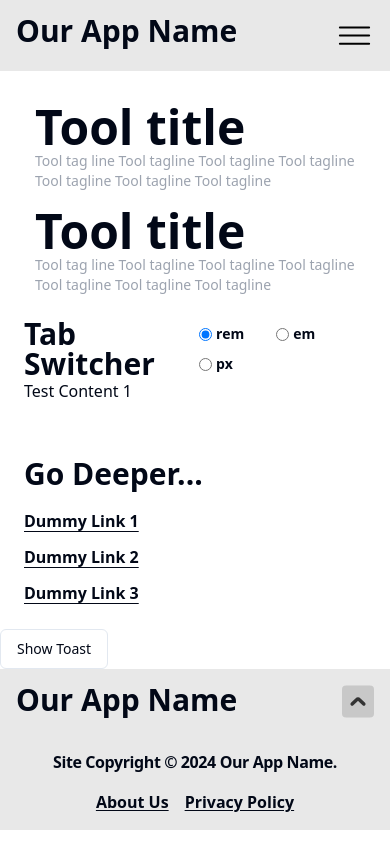
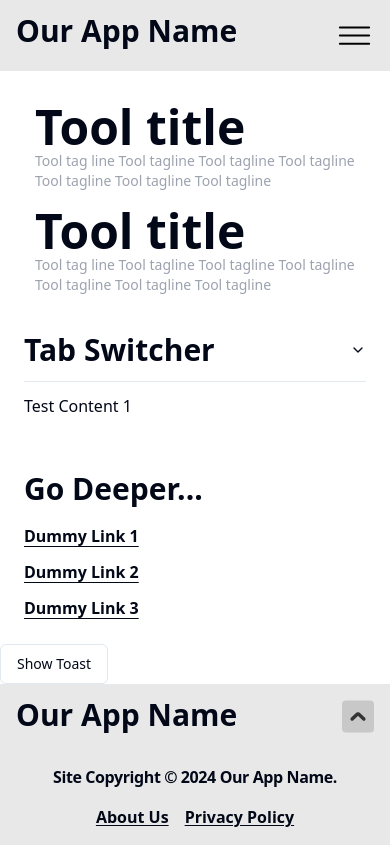
Before and after one commit to chingu-voyages/devex.tools, a React (Vite) app in the folder fetools-app/: page / in a window 390 px wide. Built offline with nearby package versions, Linux system fonts and the light colour scheme.

Commit message:
Add shadcn accordion and update tabSwitcher component mobile design

```diff
--- /dev/null
+++ b/fetools-app/components/ui/accordion.jsx
@@ -0,0 +1,41 @@
+import * as React from "react"
+import * as AccordionPrimitive from "@radix-ui/react-accordion"
+import { ChevronDown } from "lucide-react"
+
+import { cn } from "@/lib/utils"
+
+const Accordion = AccordionPrimitive.Root
+
+const AccordionItem = React.forwardRef(({ className, ...props }, ref) => (
+  <AccordionPrimitive.Item ref={ref} className={cn("border-b", className)} {...props} />
+))
+AccordionItem.displayName = "AccordionItem"
+
+const AccordionTrigger = React.forwardRef(({ className, children, ...props }, ref) => (
+  <AccordionPrimitive.Header className="flex">
+    <AccordionPrimitive.Trigger
+      ref={ref}
+      className={cn(
+        "flex flex-1 items-center justify-between py-4 font-medium transition-all hover:underline [&[data-state=open]>svg]:rotate-180",
+        className
+      )}
+      {...props}>
+      {children}
+      <ChevronDown className="h-4 w-4 shrink-0 transition-transform duration-200" />
+    </AccordionPrimitive.Trigger>
+  </AccordionPrimitive.Header>
+))
+AccordionTrigger.displayName = AccordionPrimitive.Trigger.displayName
+
+const AccordionContent = React.forwardRef(({ className, children, ...props }, ref) => (
+  <AccordionPrimitive.Content
+    ref={ref}
+    className="overflow-hidden text-sm transition-all data-[state=closed]:animate-accordion-up data-[state=open]:animate-accordion-down"
+    {...props}>
+    <div className={cn("pb-4 pt-0", className)}>{children}</div>
+  </AccordionPrimitive.Content>
+))
+
+AccordionContent.displayName = AccordionPrimitive.Content.displayName
+
+export { Accordion, AccordionItem, AccordionTrigger, AccordionContent }
--- a/fetools-app/package.json
+++ b/fetools-app/package.json
@@ -10,6 +10,7 @@
     "preview": "vite preview"
   },
   "dependencies": {
+    "@radix-ui/react-accordion": "^1.1.2",
     "@radix-ui/react-slot": "^1.0.2",
     "@radix-ui/react-toast": "^1.1.5",
     "class-variance-authority": "^0.7.0",
--- a/fetools-app/src/components/TabSwitcher.jsx
+++ b/fetools-app/src/components/TabSwitcher.jsx
@@ -1,4 +1,11 @@
 import { useState } from "react"
+import {
+    Accordion,
+    AccordionContent,
+    AccordionItem,
+    AccordionTrigger,
+} from "@/components/ui/accordion"
+
 
 export default function TabSwitcher({buttons, children}){
 
@@ -23,7 +30,8 @@ export default function TabSwitcher({buttons, children}){
         <div id="tab-switcher"
         className="flex flex-col flex-1 p-6 mb-2
         sm:p-12 lg:px-48 lg:py-20">
-            <div className="flex flex-1 justify-between">
+            <div id="tab-switcher-sm" className="max-[420px]:hidden">
+                <div className="flex flex-1 justify-between ">
                     <h2 className="font-bold text-3xl leading-none">Tab Switcher</h2>
                     <fieldset className="flex flex-wrap items-center gap-x-8">
                         {radioButtons(buttons)}
@@ -34,6 +42,26 @@ export default function TabSwitcher({buttons, children}){
                     {children[displayedContent]}
                 </div>
             </div>
+
+            <div id="tab-switcher-mobile" className="min-[420px]:hidden">
+                <Accordion type="single" collapsible>
+                    <AccordionItem value="item-1">
+                        <AccordionTrigger
+                        className="font-bold text-3xl leading-none">Tab Switcher</AccordionTrigger>
+                        <AccordionContent>
+                            <fieldset className="flex flex-wrap items-center gap-x-8">
+                                {radioButtons(buttons)}
+                            </fieldset>
+                        </AccordionContent>
+                    </AccordionItem>
+                </Accordion>
+
+                <div className="flex-1 flex-col mt-3">
+                    {children[displayedContent]}
+                </div>
+            </div>
+
+        </div>
     )
 
     function handleOptionChange(evt){
```
Also changed, not shown: 1 other file (tests, documents, lock files or other folders). Lines whose indentation alone changed are shown as unchanged.
